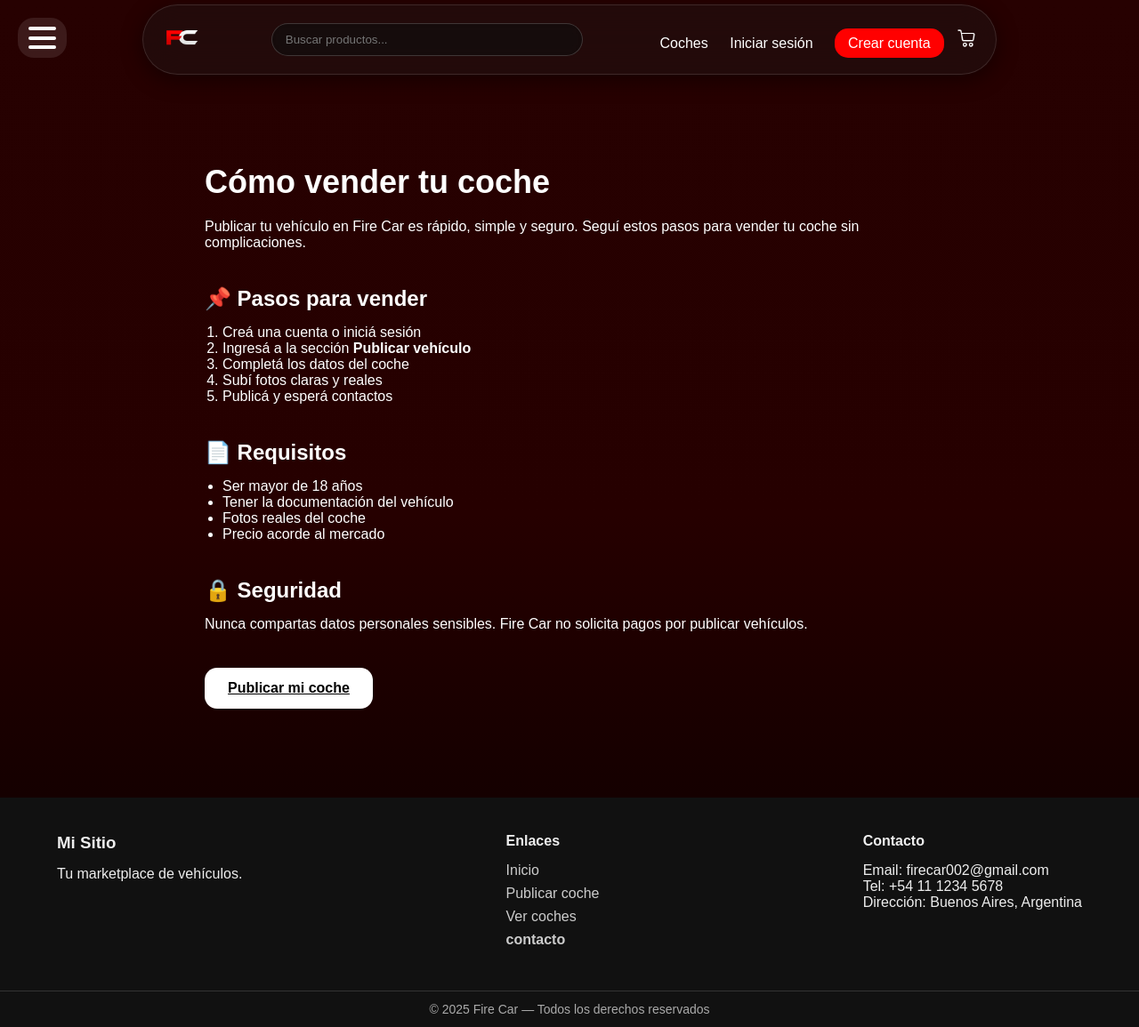
After one commit to Lautarocoman12/pagina-venta-coches, a Django app: page /comovender/ in a window 1280 px wide. The commit adds this page. Shown: the whole page at 89% size. Run offline with Django 5.2, Linux system fonts and the light colour scheme.

Commit message:
Subida completa del proyecto actualizado

```diff
--- a/app/static/app/index.css
+++ b/app/static/app/index.css
@@ -995,3 +995,84 @@ body {
         max-height: 350px;
     }
 }
+
+
+
+
+
+.filter-btn {
+    background: #f2f2f2;
+    color: #000;
+    border-radius: 12px;
+    padding: 10px 18px;
+    font-weight: 600;
+    cursor: pointer;
+    border: none;
+    transition: all .2s ease;
+}
+
+.filter-btn:hover {
+    background: #ddd;
+}
+
+.market-topbar {
+    display: flex;
+    align-items: center;
+    justify-content: space-between;
+    z-index: 10;
+    position: relative;
+}
+
+.filter-panel {
+    display: none;
+    position: absolute;
+    top: 80px;
+    right: 40px;
+    width: 320px;
+    background: #0e0e0e;
+    border-radius: 16px;
+    padding: 20px;
+    box-shadow: 0 10px 30px rgba(0,0,0,.6);
+    z-index: 20;
+}
+
+.filter-panel.open {
+    display: block;
+}
+
+
+
+
+.info-page {
+    max-width: 900px;
+    margin: 60px auto;
+    padding: 40px;
+}
+
+.info-page h1 {
+    font-size: 36px;
+    margin-bottom: 20px;
+}
+
+.info-section {
+    margin-top: 40px;
+}
+
+.info-section h2 {
+    margin-bottom: 15px;
+}
+
+.info-page ul,
+.info-page ol {
+    padding-left: 20px;
+}
+
+.btn-primary {
+    display: inline-block;
+    margin-top: 40px;
+    background: #fff;
+    color: #000;
+    padding: 14px 26px;
+    border-radius: 14px;
+    font-weight: 600;
+}
--- a/app/templates/base.html
+++ b/app/templates/base.html
@@ -5,7 +5,7 @@
     <meta charset="UTF-8">
     <title>{% block title %}Mi Proyecto{% endblock %}</title>
 
-<link rel="stylesheet" href="{% static 'app/index.css' %}?v=12">
+<link rel="stylesheet" href="{% static 'app/index.css' %}?v=7">
 
 {% block extra_css %}{% endblock %}
 
@@ -81,7 +81,12 @@
                 <li><a href="{% url 'index' %}">Inicio</a></li>
                 <li><a href="{% url 'publicar_producto' %}">Publicar coche</a></li>
                 <li><a href="{% url 'marketplace' %}">Ver coches</a></li>
-                <li><a href="{% url 'index' %}">Contacto</a></li>
+                <li><a href="https://wa.me/5491127894944?text=Hola%20quiero%20consultar%20por%20la%20venta%20de%20un%20vehículo"
+   class="service-link"
+   target="_blank">
+   contacto
+</a>
+</li>
             </ul>
         </div>
 
@@ -203,6 +208,16 @@ buttons.forEach(btn => {
 
 </script>
 
+<script>
+document.addEventListener("DOMContentLoaded", () => {
+    const btn = document.getElementById("filterToggle");
+    const panel = document.getElementById("filterPanel");
+
+    btn.addEventListener("click", () => {
+        panel.classList.toggle("open");
+    });
+});
+</script>
 
 </body>
 </html>
--- /dev/null
+++ b/app/templates/comovender.html
@@ -0,0 +1,51 @@
+{% extends "base.html" %}
+
+{% block title %}Cómo vender mi coche{% endblock %}
+
+{% block content %}
+
+<div class="info-page">
+
+    <h1>Cómo vender tu coche</h1>
+
+    <p class="intro">
+        Publicar tu vehículo en Fire Car es rápido, simple y seguro.
+        Seguí estos pasos para vender tu coche sin complicaciones.
+    </p>
+
+    <section class="info-section">
+        <h2>📌 Pasos para vender</h2>
+        <ol>
+            <li>Creá una cuenta o iniciá sesión</li>
+            <li>Ingresá a la sección <strong>Publicar vehículo</strong></li>
+            <li>Completá los datos del coche</li>
+            <li>Subí fotos claras y reales</li>
+            <li>Publicá y esperá contactos</li>
+        </ol>
+    </section>
+
+    <section class="info-section">
+        <h2>📄 Requisitos</h2>
+        <ul>
+            <li>Ser mayor de 18 años</li>
+            <li>Tener la documentación del vehículo</li>
+            <li>Fotos reales del coche</li>
+            <li>Precio acorde al mercado</li>
+        </ul>
+    </section>
+
+    <section class="info-section">
+        <h2>🔒 Seguridad</h2>
+        <p>
+            Nunca compartas datos personales sensibles.
+            Fire Car no solicita pagos por publicar vehículos.
+        </p>
+    </section>
+
+    <a href="{% url 'publicar_producto' %}" class="btn-primary">
+        Publicar mi coche
+    </a>
+
+</div>
+
+{% endblock %}
--- a/app/urls.py
+++ b/app/urls.py
@@ -1,5 +1,5 @@
 from django.urls import path
-from .views import index, login_view, registro, dashboard, marketplace, publicar_producto, detalle_producto
+from .views import index, login_view, registro, dashboard, marketplace, publicar_producto, detalle_producto, comovender
 
 urlpatterns = [
     path("", index, name="index"),
@@ -9,4 +9,5 @@ urlpatterns = [
     path("marketplace/", marketplace, name="marketplace"),
     path("marketplace/publicar/", publicar_producto, name="publicar_producto"),
     path("marketplace/<int:pk>/", detalle_producto, name="detalle_producto"),
+    path("comovender/", comovender, name="comovender"),
 ]
--- a/app/views.py
+++ b/app/views.py
@@ -1,7 +1,11 @@
-from django.shortcuts import render, redirect
+from django.shortcuts import render, redirect, get_object_or_404
+from .models import Coche, FotoCoche
 from .forms import CocheForm
-from .models import Coche
 
+
+# ----------------------
+# PÁGINAS BÁSICAS
+# ----------------------
 
 def index(request):
     return render(request, "index.html")
@@ -18,32 +22,35 @@ def registro(request):
 def dashboard(request):
     return render(request, "dashboard.html")
 
+def comovender(request):
+    return render(request, "comovender.html")
+
+
+# ----------------------
+# MARKETPLACE + FILTROS
+# ----------------------
 
 def marketplace(request):
     productos = Coche.objects.all().order_by("-fecha_publicacion")
-    return render(request, "marketplace.html", {"productos": productos})
+
+    # Filtros por categoría (sidebar)
+    combustible = request.GET.get("combustible")
+    transmision = request.GET.get("transmision")
+
+    if combustible:
+        productos = productos.filter(combustible=combustible)
+
+    if transmision:
+        productos = productos.filter(transmision=transmision)
+
+    return render(request, "marketplace.html", {
+        "productos": productos
+    })
 
 
-def publicar_producto(request):
-    if request.method == "POST":
-        form = CocheForm(request.POST, request.FILES)
-        if form.is_valid():
-            form.save()
-            return redirect("marketplace")
-    else:
-        form = CocheForm()
-
-    return render(request, "publicar_producto.html", {"form": form})
-
-
-
-def detalle_producto(request, pk):
-    producto = Coche.objects.get(pk=pk)
-    return render(request, "detalle_producto.html", {"producto": producto})
-
-
-from .models import Coche, FotoCoche
-from .forms import CocheForm
+# ----------------------
+# PUBLICAR PRODUCTO
+# ----------------------
 
 def publicar_producto(request):
     if request.method == "POST":
@@ -53,6 +60,7 @@ def publicar_producto(request):
         if form.is_valid():
             coche = form.save()
 
+            # Guardar múltiples fotos
             for foto in fotos:
                 FotoCoche.objects.create(
                     coche=coche,
@@ -60,8 +68,20 @@ def publicar_producto(request):
                 )
 
             return redirect("marketplace")
-
     else:
         form = CocheForm()
 
-    return render(request, "publicar_producto.html", {"form": form})
+    return render(request, "publicar_producto.html", {
+        "form": form
+    })
+
+
+# ----------------------
+# DETALLE DEL PRODUCTO
+# ----------------------
+
+def detalle_producto(request, pk):
+    producto = get_object_or_404(Coche, pk=pk)
+    return render(request, "detalle_producto.html", {
+        "producto": producto
+    })
```
Also changed, not shown: app/templates/index.html (+11 -7 lines), app/templates/marketplace.html (+26 -10 lines), app/static/img/descarga.jpg (added), app/static/img/imagen.jpg (deleted), app/static/img/imagen2.jpg (deleted), app/static/img/op11.png (added), app/static/img/op6.png (added), 3 other files.
